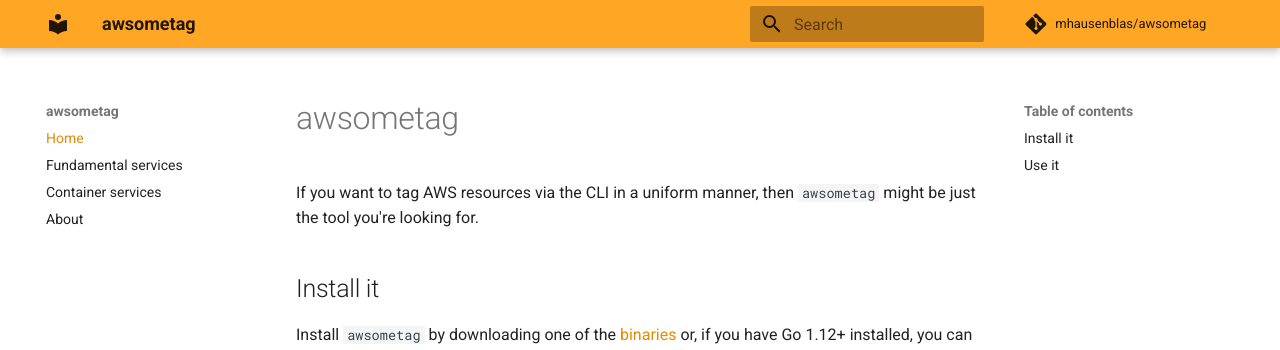
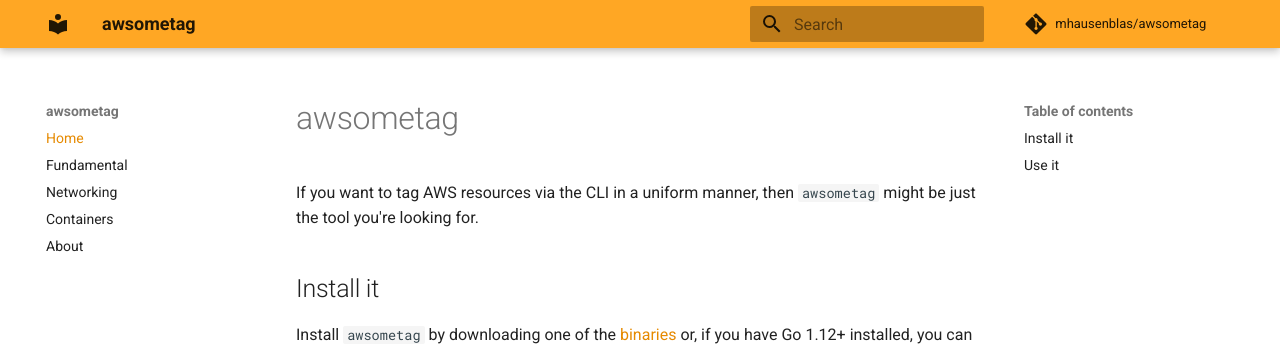
Before and after one commit to mhausenblas/awsometag, an MkDocs documentation site: the page built from docs/index.md, in a window 1280 px wide. Shown: the top 350 px of the page. Built offline with MkDocs 1.6.1 and Material for MkDocs 9.7.7, drawn with Linux system fonts in a browser that asks for light colours; comment, search, counter and statistics services are not loaded.

Commit message:
adds networking to menu in docs
Signed-off-by: Michael Hausenblas <hausenbl@amazon.com>

```diff
--- a/mkdocs.yml
+++ b/mkdocs.yml
@@ -6,8 +6,9 @@ repo_url: 'https://github.com/mhausenblas/awsometag'
 copyright: 'Copyright &copy; 2020 Amazon'
 nav:
     - Home: index.md
-    - Fundamental services: fundamental.md
-    - Container services: containers.md
+    - Fundamental: fundamental.md
+    - Networking: networking.md
+    - Containers: containers.md
     - About: about.md
 theme:
     name: 'material'
```
